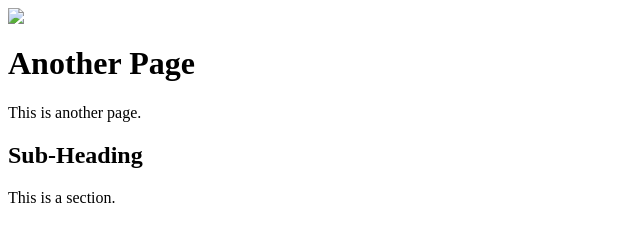
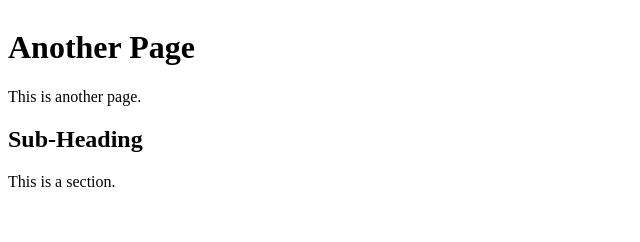
Before and after one commit to Patresia-A/Powerball-Generator, a plain HTML site: page secondpage.html in a window 1280 px wide. Shown: the whole page, without its empty margins (0-640 px from the left). Drawn offline with Linux system fonts and the light colour scheme.

Commit message:
Update secondpage.html
Take away reference to logo.png

```diff
--- a/secondpage.html
+++ b/secondpage.html
@@ -3,7 +3,7 @@
     <title>Title of the Linked Page</title>
   </head>
   <body>
-    <a href="index.html"><img src="logo.png"></a>
+    <a href="index.html"><img src=""></a>
     <h1>Another Page</h1>
     <p>This is another page.</p>
     <h2>Sub-Heading</h2>
```
